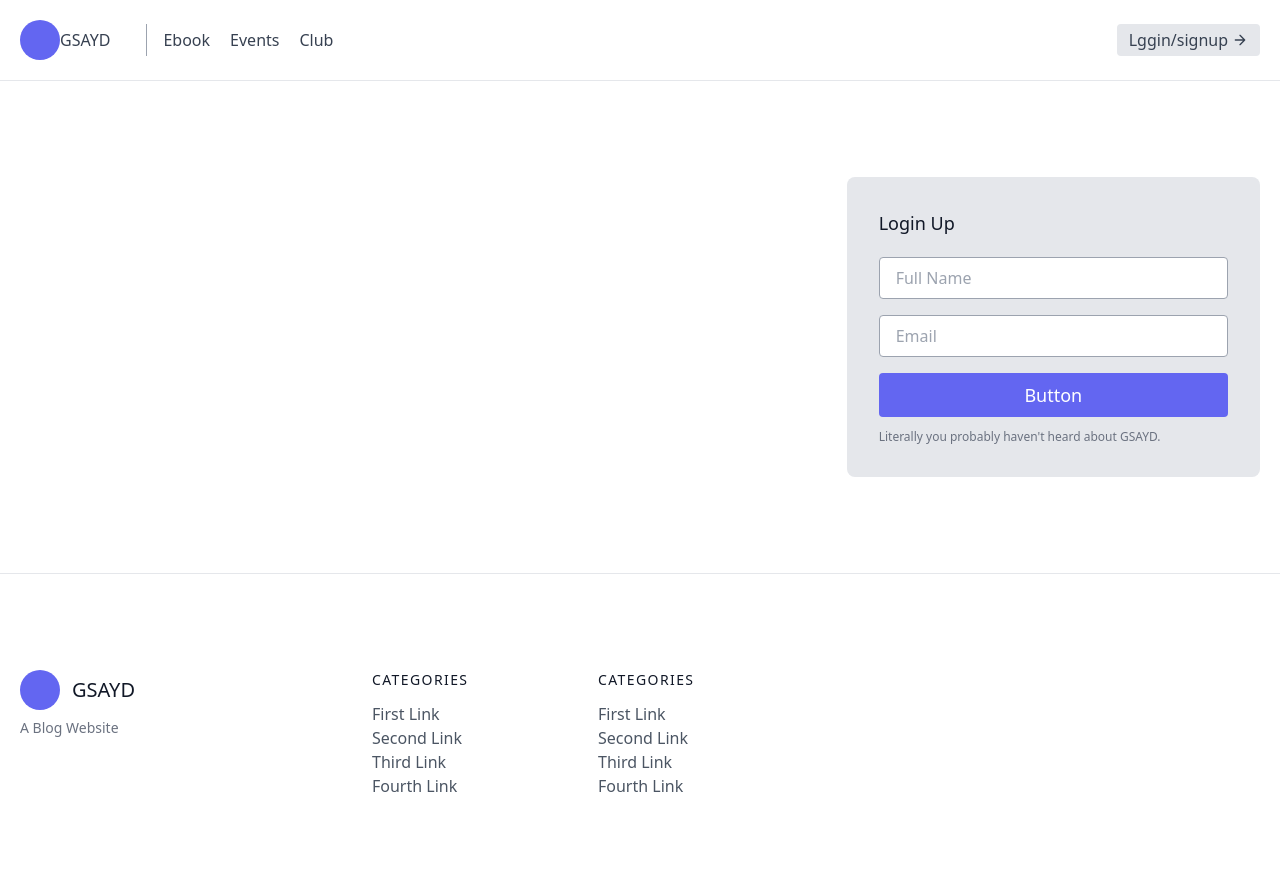
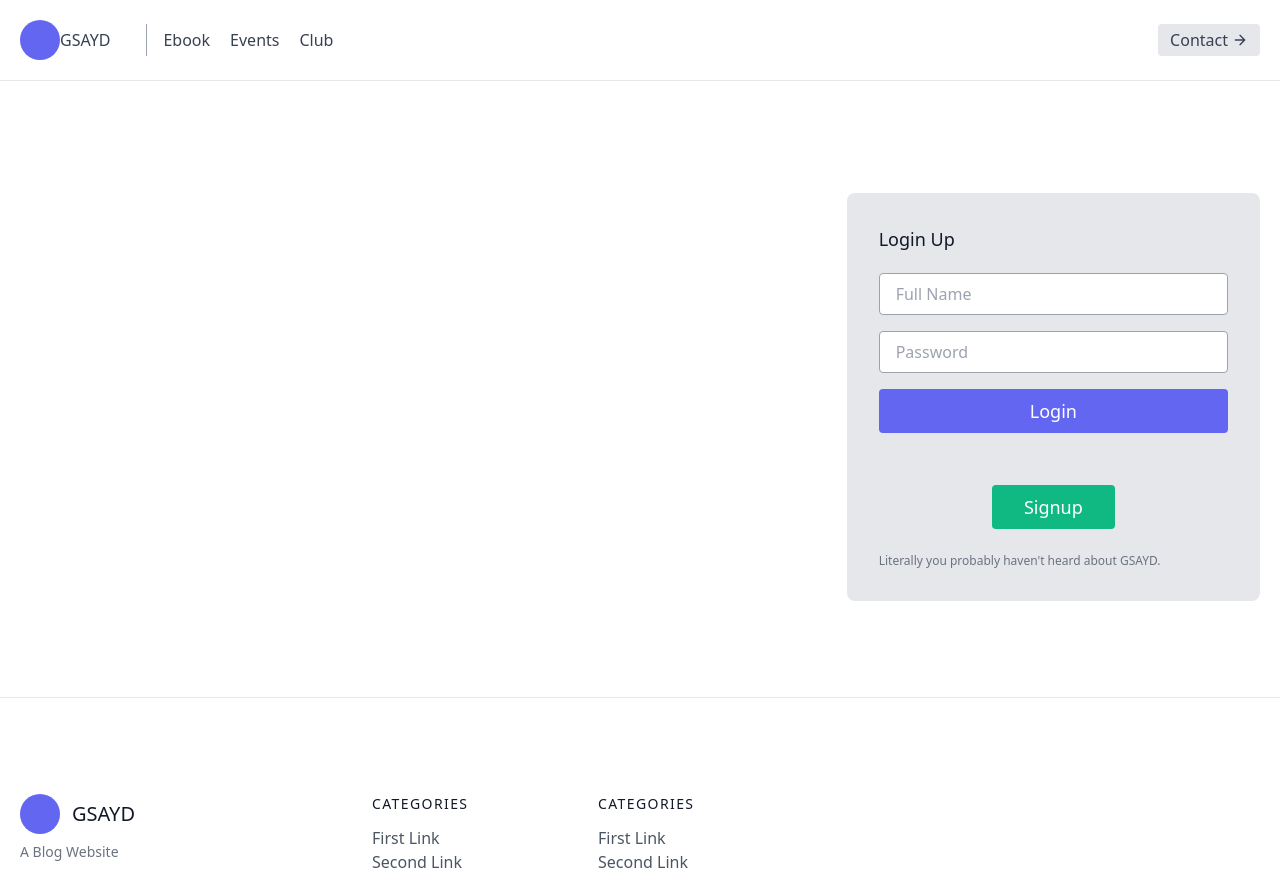
Before and after one commit to prashantsagar73/minor-project, a Django app: page / in a window 1280 px wide. Shown: the top 872 px of the page. Run offline with Django 3.2, Linux system fonts and the light colour scheme; some libraries are stand-ins or nearby versions.

Commit message:
signup button added on login page frontend

```diff
--- a/GSAYD/templates/main.html
+++ b/GSAYD/templates/main.html
@@ -3,6 +3,7 @@
 <head>
     <meta charset="UTF-8">
     <link href="https://unpkg.com/tailwindcss@^1.0/dist/tailwind.min.css" rel="stylesheet">
+<!--  <link rel="stylesheet" href="https://stackpath.bootstrapcdn.com/bootstrap/4.5.2/css/bootstrap.min.css" integrity="sha384-JcKb8q3iqJ61gNV9KGb8thSsNjpSL0n8PARn9HuZOnIxN0hoP+VmmDGMN5t9UJ0Z" crossorigin="anonymous">-->
     <title> {% block title %}
 {% endblock title %}</title>
 </head>
@@ -24,7 +25,7 @@
         <a class="mr-5 hover:text-gray-900"href="/club">Club</a>
         {% comment %} <a class="mr-5 hover:text-gray-900"href="/">Home</a> {% endcomment %}
       </nav>
-      <button class="inline-flex items-center bg-gray-200 border-0 py-1 px-3 focus:outline-none hover:bg-gray-300 rounded text-base mt-4 md:mt-0">Lggin/signup
+      <button class="inline-flex items-center bg-gray-200 border-0 py-1 px-3 focus:outline-none hover:bg-gray-300 rounded text-base mt-4 md:mt-0">Contact
         <svg fill="none" stroke="currentColor" stroke-linecap="round" stroke-linejoin="round" stroke-width="2" class="w-4 h-4 ml-1" viewBox="0 0 24 24">
           <path d="M5 12h14M12 5l7 7-7 7"></path>
         </svg>
@@ -35,16 +36,26 @@
 {% block body %}
 
 {% endblock body %}
+<!--  signup-->
+
+
+
+
+
 <!-- Login modal -->
 <section class="text-gray-700 body-font">
   <div class="container px-5 py-24 mx-auto flex flex-wrap items-center">
     <div class="lg:w-3/5 md:w-1/2 md:pr-16 lg:pr-0 pr-0">
     </div>
-    <div class="lg:w-2/6 md:w-1/2 bg-gray-200 rounded-lg p-8 flex flex-col md:ml-auto w-full mt-10 md:mt-0">
+    <div class="lg:w-2/6 md:w-1/2 bg-gray-200 rounded-lg p-8 flex flex-col md:ml-auto w-full mt-4 md:mt-4">
       <h2 class="text-gray-900 text-lg font-medium title-font mb-5">Login Up</h2>
       <input class="bg-white rounded border border-gray-400 focus:outline-none focus:border-indigo-500 text-base px-4 py-2 mb-4" placeholder="Full Name" type="text">
-      <input class="bg-white rounded border border-gray-400 focus:outline-none focus:border-indigo-500 text-base px-4 py-2 mb-4" placeholder="Email" type="email">
-      <button class="text-white bg-indigo-500 border-0 py-2 px-8 focus:outline-none hover:bg-indigo-600 rounded text-lg">Button</button>
+      <input class="bg-white rounded border border-gray-400 focus:outline-none focus:border-indigo-500 text-base px-4 py-2 mb-4" placeholder="Password" type="password">
+      <button class="text-white bg-indigo-500 border-0 py-2 px-8 focus:outline-none hover:bg-indigo-600 rounded text-lg">Login</button> <br>
+<div class="p-3 mt-4 w-full">
+          <button class="flex mx-auto text-white bg-green-500 border-0 py-2 px-8 focus:outline-none hover:bg-indigo-600 rounded text-lg">Signup</button>
+        </div>
+
       <p class="text-xs text-gray-500 mt-3">Literally you probably haven't heard about GSAYD.</p>
     </div>
   </div>
@@ -135,4 +146,7 @@
     </div>
   </footer>
 </body>
+<script src="https://code.jquery.com/jquery-3.5.1.slim.min.js" integrity="sha384-DfXdz2htPH0lsSSs5nCTpuj/zy4C+OGpamoFVy38MVBnE+IbbVYUew+OrCXaRkfj" crossorigin="anonymous"></script>
+<script src="https://cdn.jsdelivr.net/npm/popper.js@1.16.1/dist/umd/popper.min.js" integrity="sha384-9/reFTGAW83EW2RDu2S0VKaIzap3H66lZH81PoYlFhbGU+6BZp6G7niu735Sk7lN" crossorigin="anonymous"></script>
+<script src="https://stackpath.bootstrapcdn.com/bootstrap/4.5.2/js/bootstrap.min.js" integrity="sha384-B4gt1jrGC7Jh4AgTPSdUtOBvfO8shuf57BaghqFfPlYxofvL8/KUEfYiJOMMV+rV" crossorigin="anonymous"></script>
 </html>
```
Also changed, not shown: 3 other files.
